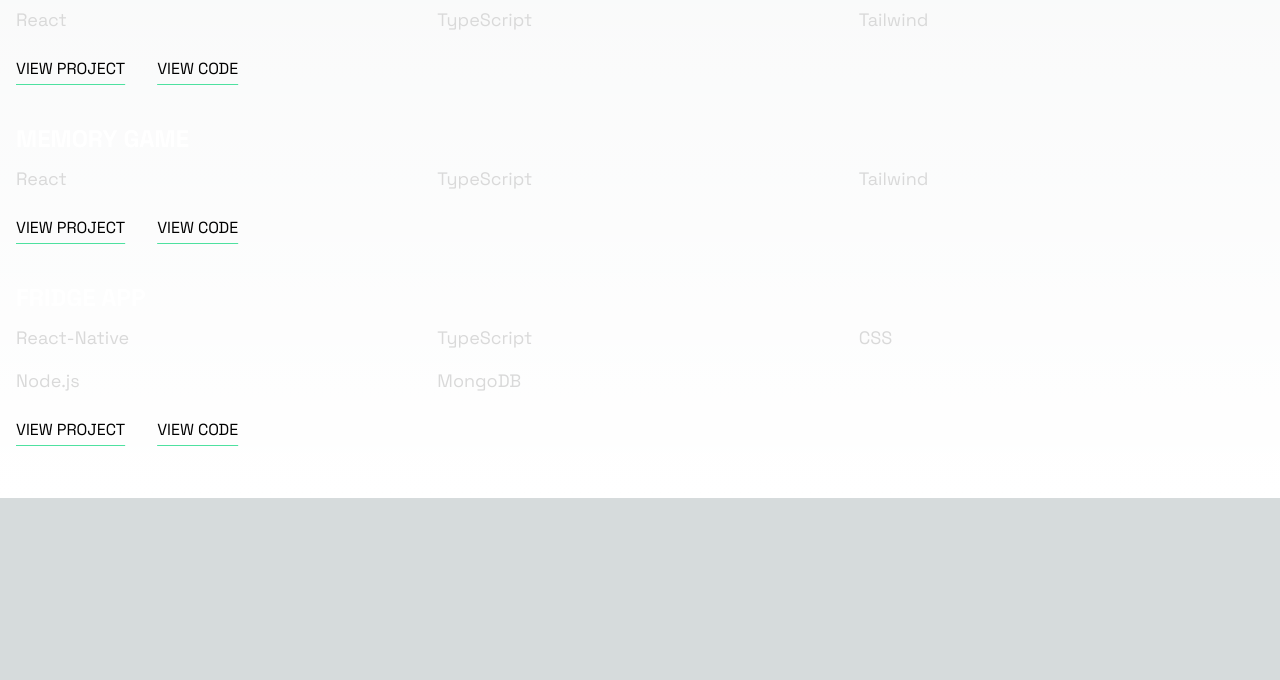
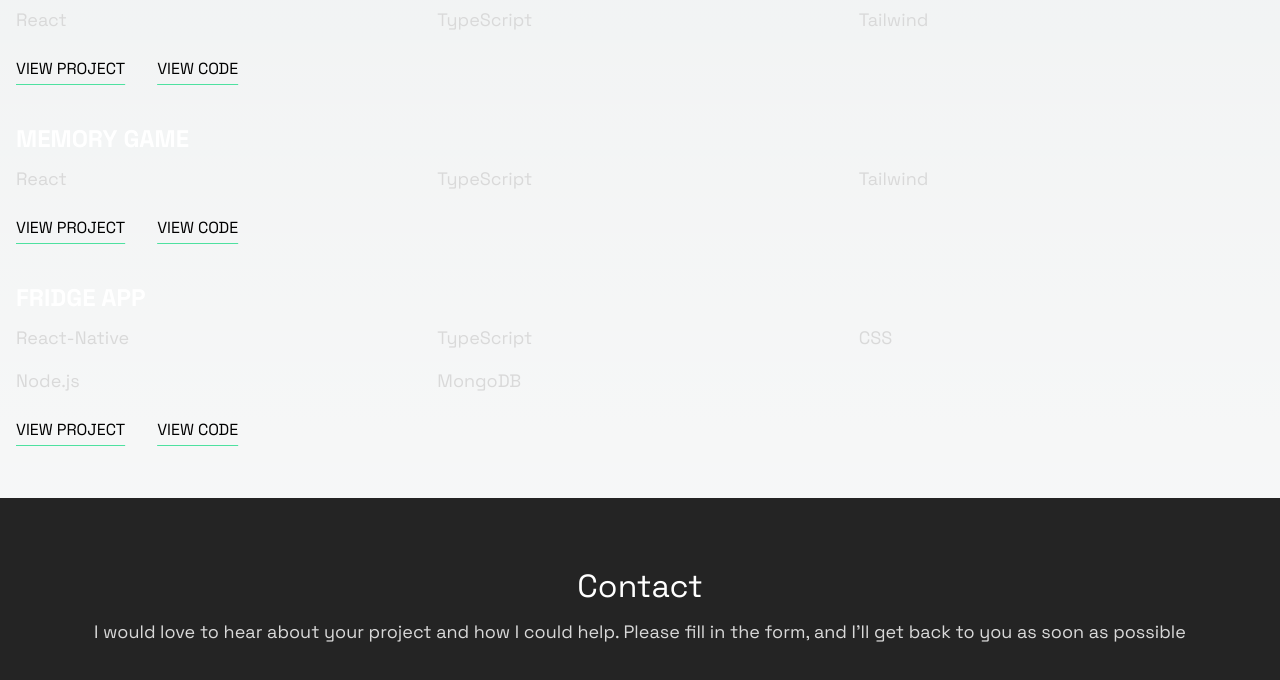
Before and after one commit to Fables7/portfolio-site, a Next.js app: page / in a window 1280 px wide. Shown: the part 3184-3864 px from the top of the page. Before the commit the page ends 3682 px from the top, so only its background shows below. Built offline with nearby package versions, Linux system fonts and the light colour scheme.

Commit message:
Updated footer component

```diff
--- a/src/app/globals.css
+++ b/src/app/globals.css
@@ -55,3 +55,13 @@ p {
   font-size: 1.125rem;
   color: var(--text);
 }
+
+footer {
+  background-color: var(--secondary-black);
+  height: 60rem;
+  padding: 1rem;
+  padding-top: 4rem;
+  display: flex;
+  flex-direction: column;
+  align-items: center;
+}
--- a/src/app/layout.tsx
+++ b/src/app/layout.tsx
@@ -1,5 +1,6 @@
 import "./globals.css";
 import type { Metadata } from "next";
+import { Footer } from "@/components";
 import { Inter, Space_Grotesk } from "next/font/google";
 
 const inter = Inter({ subsets: ["latin"] });
@@ -19,6 +20,7 @@ export default function RootLayout({
     <html lang="en">
       <body className={`${inter.className}, ${spaceGrotesk.className}`}>
         {children}
+        <Footer />
       </body>
     </html>
   );
--- a/src/components/footer/Footer.tsx
+++ b/src/components/footer/Footer.tsx
@@ -0,0 +1,13 @@
+const Footer = () => {
+  return (
+    <footer>
+      <h2 className="mb-2">Contact</h2>
+      <p className="text-center">
+        I would love to hear about your project and how I could help. Please
+        fill in the form, and {"I'll"} get back to you as soon as possible
+      </p>
+    </footer>
+  );
+};
+
+export default Footer;
--- a/src/components/index.tsx
+++ b/src/components/index.tsx
@@ -1,3 +1,4 @@
 export { default as CustomButton } from "./customButton/CustomButton";
 export { default as ExperienceBox } from "./experienceBox/ExperienceBox";
 export { default as ProjectsBox } from "./projectsBox/ProjectsBox";
+export { default as Footer } from "./footer/Footer";
```
